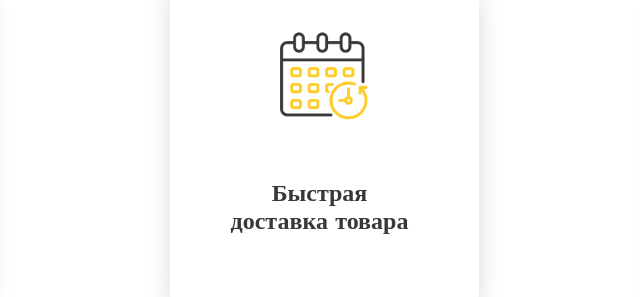
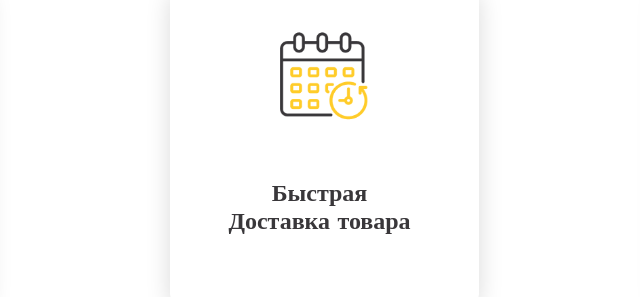
Before and after one commit to azar4606/oazis-rus2, a plain HTML site: page index.html in a window 1280 px wide. Shown: the part 1391-1688 px from the top of the page, 441-1081 px from the left. Drawn offline with nearby package versions, Linux system fonts and the light colour scheme; a web font is replaced by a local one.

Commit message:
Update index.html

```diff
--- a/index.html
+++ b/index.html
@@ -52,7 +52,7 @@
                     </div>
                     <div class="group6">
                         <img src="group13.png" alt="foto">
-                        <h2>Быстрая доставка товара</h2>
+                        <h2>Быстрая Доставка товара</h2>
                     </div>
                     <div class="group7">
                         <img src="group14.png" alt="foto">
```
